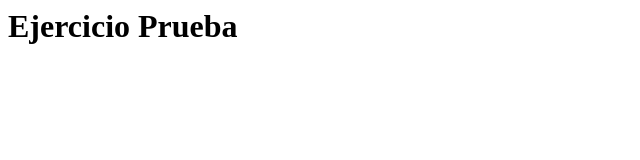
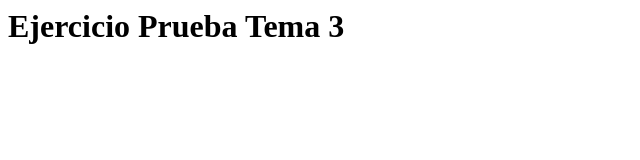
Before and after one commit to JADM98/repositorio, a plain HTML site: page index.html in a window 1280 px wide. Shown: the whole page, without its empty margins (0-640 px from the left). Drawn offline with Linux system fonts and the light colour scheme.

Commit message:
repo2 modifica index otra vez

```diff
--- a/index.html
+++ b/index.html
@@ -1,5 +1,5 @@
 <html>
 <body>
-<h1>Ejercicio Prueba <h1>
+<h1>Ejercicio Prueba Tema 3 <h1>
 </body>
 </html>
```
